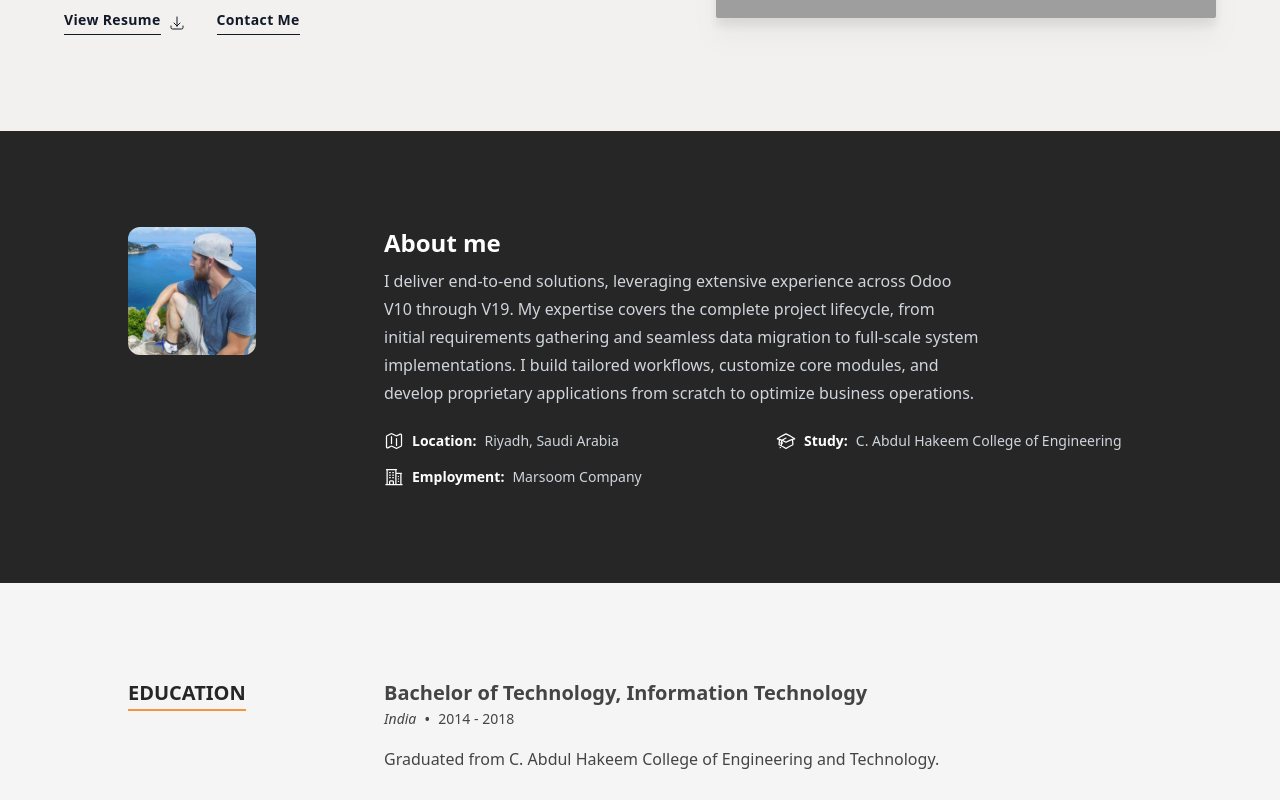
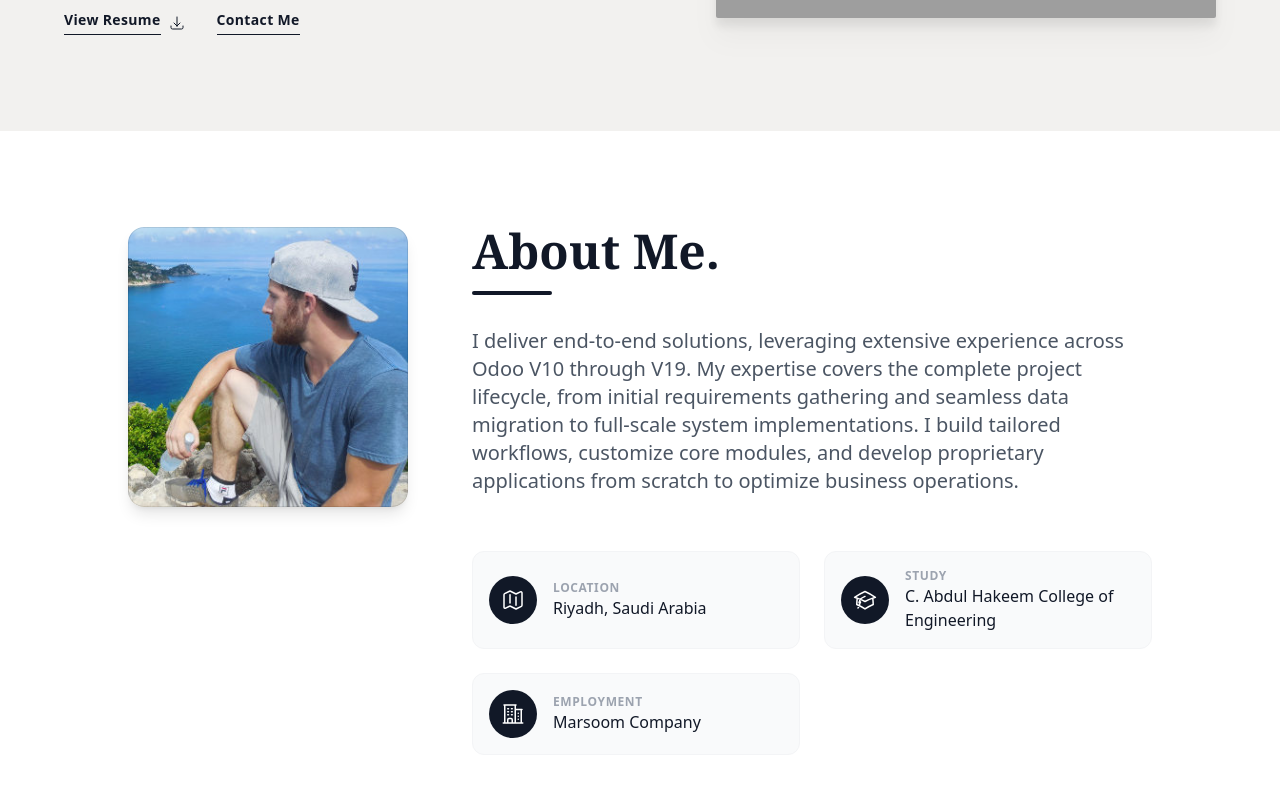
Before and after one commit to suhaib96-sudo/suhaib-portfolio, a Next.js app: page / in a window 1280 px wide. Shown: the part 720-1520 px from the top of the page. Built offline with nearby package versions, Linux system fonts and the light colour scheme; grey boxes are pictures that could not be loaded.

Commit message:
Redesigned About section with light theme and interactive 3D hover cards

```diff
--- a/src/components/Sections/About.tsx
+++ b/src/components/Sections/About.tsx
@@ -1,3 +1,4 @@
+/* eslint-disable simple-import-sort/imports */
 import classNames from 'classnames';
 import Image from 'next/image';
 import {FC, memo} from 'react';
@@ -7,30 +8,58 @@ import Section from '../Layout/Section';
 
 const About: FC = memo(() => {
   const {profileImageSrc, description, aboutItems} = aboutData;
+
   return (
-    <Section className="bg-neutral-800" sectionId={SectionId.About}>
-      <div className={classNames('grid grid-cols-1 gap-y-4', {'md:grid-cols-4': !!profileImageSrc})}>
+    // Changed to pure white background to elegantly contrast your beige Hero section
+    <Section className="bg-white py-16 lg:py-24" sectionId={SectionId.About}>
+      <div className={classNames('mx-auto flex max-w-7xl flex-col items-center gap-12 lg:flex-row lg:items-start lg:gap-16')}>
+
+        {/* Left Side: Profile Image with 3D hover effects */}
         {!!profileImageSrc && (
-          <div className="col-span-1 flex justify-center md:justify-start">
-            <div className="relative h-24 w-24 overflow-hidden rounded-xl md:h-32 md:w-32">
-              <Image alt="about-me-image" className="h-full w-full object-cover" src={profileImageSrc} />
+          <div className="w-full max-w-[280px] shrink-0 lg:w-1/3">
+            <div className="group relative aspect-square overflow-hidden rounded-2xl shadow-lg transition-all duration-500 hover:-translate-y-3 hover:shadow-2xl hover:shadow-gray-200">
+              <Image
+                alt="About me"
+                className="h-full w-full object-cover transition-transform duration-700 group-hover:scale-105"
+                src={profileImageSrc}
+              />
+              <div className="absolute inset-0 rounded-2xl ring-1 ring-inset ring-black/10"></div>
             </div>
           </div>
         )}
-        <div className={classNames('col-span-1 flex flex-col gap-y-6', {'md:col-span-3': !!profileImageSrc})}>
-          <div className="flex flex-col gap-y-2">
-            <h2 className="text-2xl font-bold text-white">About me</h2>
-            <p className="prose prose-sm text-gray-300 sm:prose-base">{description}</p>
+
+        {/* Right Side: Typography and Animated Grid Cards */}
+        <div className={classNames('flex w-full flex-col gap-y-8', {'lg:w-2/3': !!profileImageSrc})}>
+
+          <div className="flex flex-col gap-y-4">
+            {/* Matching Serif Heading */}
+            <h2 className="font-serif text-4xl font-bold text-gray-900 sm:text-5xl">About Me.</h2>
+            <div className="h-1 w-20 rounded bg-gray-900"></div>
+            <p className="mt-4 text-lg leading-relaxed text-gray-600 sm:text-xl">
+              {description}
+            </p>
           </div>
-          <ul className="grid grid-cols-1 gap-4 sm:grid-cols-2">
+
+          {/* Beautiful interactive grid for your details */}
+          <ul className="mt-6 grid grid-cols-1 gap-6 sm:grid-cols-2">
             {aboutItems.map(({label, text, Icon}, idx) => (
-              <li className="col-span-1 flex  items-start gap-x-2" key={idx}>
-                {Icon && <Icon className="h-5 w-5 text-white" />}
-                <span className="text-sm font-bold text-white">{label}:</span>
-                <span className=" text-sm text-gray-300">{text}</span>
+              <li
+                className="group flex items-center gap-x-4 rounded-xl border border-gray-100 bg-gray-50 p-4 transition-all duration-300 hover:-translate-y-1 hover:border-gray-300 hover:bg-white hover:shadow-md"
+                key={idx}
+              >
+                {Icon && (
+                  <div className="flex h-12 w-12 shrink-0 items-center justify-center rounded-full bg-gray-900 text-white transition-transform duration-300 group-hover:scale-110 group-hover:bg-gray-700">
+                    <Icon className="h-6 w-6" />
+                  </div>
+                )}
+                <div className="flex flex-col">
+                  <span className="text-xs font-bold uppercase tracking-wider text-gray-400">{label}</span>
+                  <span className="text-base font-medium text-gray-900">{text}</span>
+                </div>
               </li>
             ))}
           </ul>
+
         </div>
       </div>
     </Section>
```
